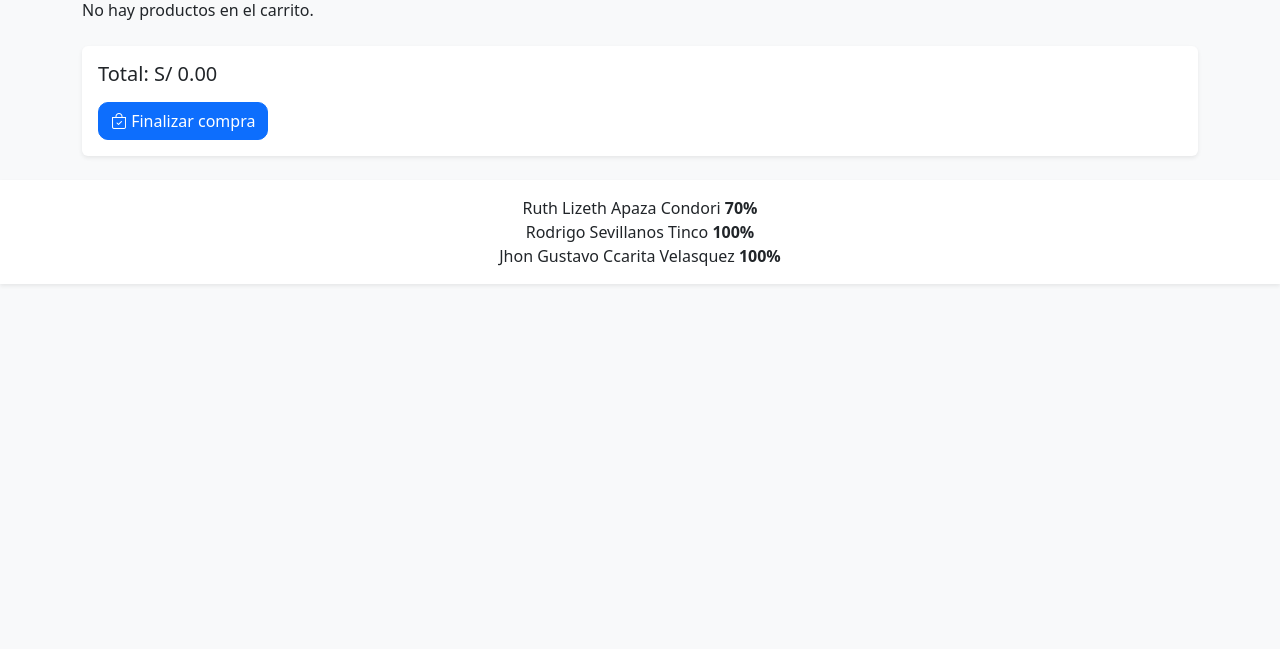
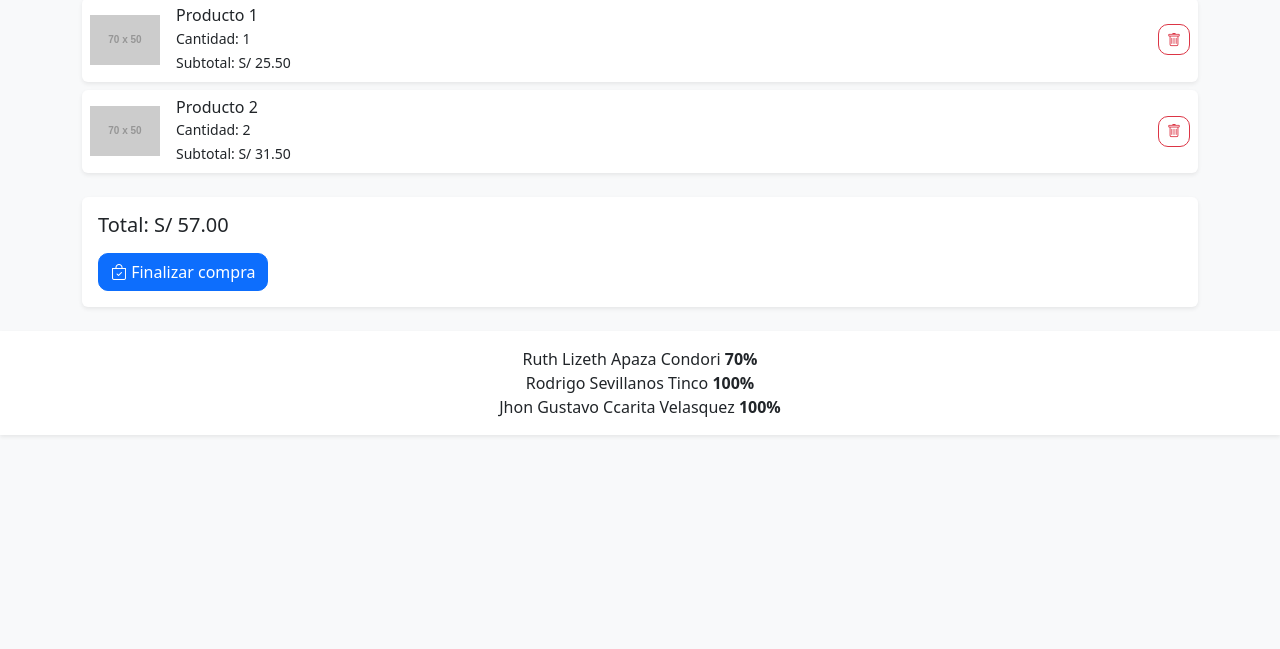
Before and after one commit to HustavoJhon/designweb, a plain HTML site: page carrito.html in a window 1280 px wide. Shown: the part 151-800 px from the top of the page. Drawn offline with nearby package versions, Linux system fonts and the light colour scheme; placeholder pictures from the web are drawn by us.

Commit message:
feat: update carrito

```diff
--- a/carrito.html
+++ b/carrito.html
@@ -58,16 +58,25 @@
   <script src="js/funciones.js"></script>
 
   <script>
-    function mostrarCarrito(){
+    function obtenerCarrito() {
+      const carrito = JSON.parse(localStorage.getItem("carrito"));
+      return carrito ? carrito : [];
+    }
+
+    function guardarCarrito(carrito) {
+      localStorage.setItem("carrito", JSON.stringify(carrito));
+    }
+
+    function mostrarCarrito() {
       const cont = document.getElementById("lista-carrito");
       const carrito = obtenerCarrito();
 
       cont.innerHTML = "";
 
-      if(carrito.length === 0){
+      if (carrito.length === 0) {
         cont.innerHTML = "<p>No hay productos en el carrito.</p>";
       } else {
-        carrito.forEach(item=>{
+        carrito.forEach(item => {
           cont.innerHTML += `
             <div class="d-flex align-items-center bg-white shadow-sm p-2 rounded mb-2">
               <img src="${item.imagen}" class="me-3" style="width:70px;height:50px;object-fit:cover;">
@@ -88,11 +97,41 @@
       actualizarContador();
     }
 
-    document.getElementById("comprar").addEventListener("click", ()=>{
+    function actualizarContador() {
+      const carrito = obtenerCarrito();
+      const contador = document.getElementById("contador");
+      contador.textContent = carrito.length;
+    }
+
+    function calcularTotal() {
+      const carrito = obtenerCarrito();
+      let total = 0;
+      carrito.forEach(item => {
+        total += item.precio * item.cantidad;
+      });
+      document.getElementById("total").textContent = total.toFixed(2);
+    }
+
+    function quitarDelCarrito(id) {
+      let carrito = obtenerCarrito();
+      carrito = carrito.filter(item => item.id !== id);
+      guardarCarrito(carrito);
+      mostrarCarrito();
+    }
+
+    document.getElementById("comprar").addEventListener("click", () => {
       localStorage.removeItem("carrito");
       mostrarCarrito();
       alert("Compra realizada con éxito");
     });
+
+    if (localStorage.getItem("carrito") === null) {
+      const carritoInicial = [
+        { id: 1, nombre: "Producto 1", cantidad: 1, precio: 25.50, imagen: "https://via.placeholder.com/70x50" },
+        { id: 2, nombre: "Producto 2", cantidad: 2, precio: 15.75, imagen: "https://via.placeholder.com/70x50" }
+      ];
+      guardarCarrito(carritoInicial);
+    }
 
     mostrarCarrito();
   </script>
```
